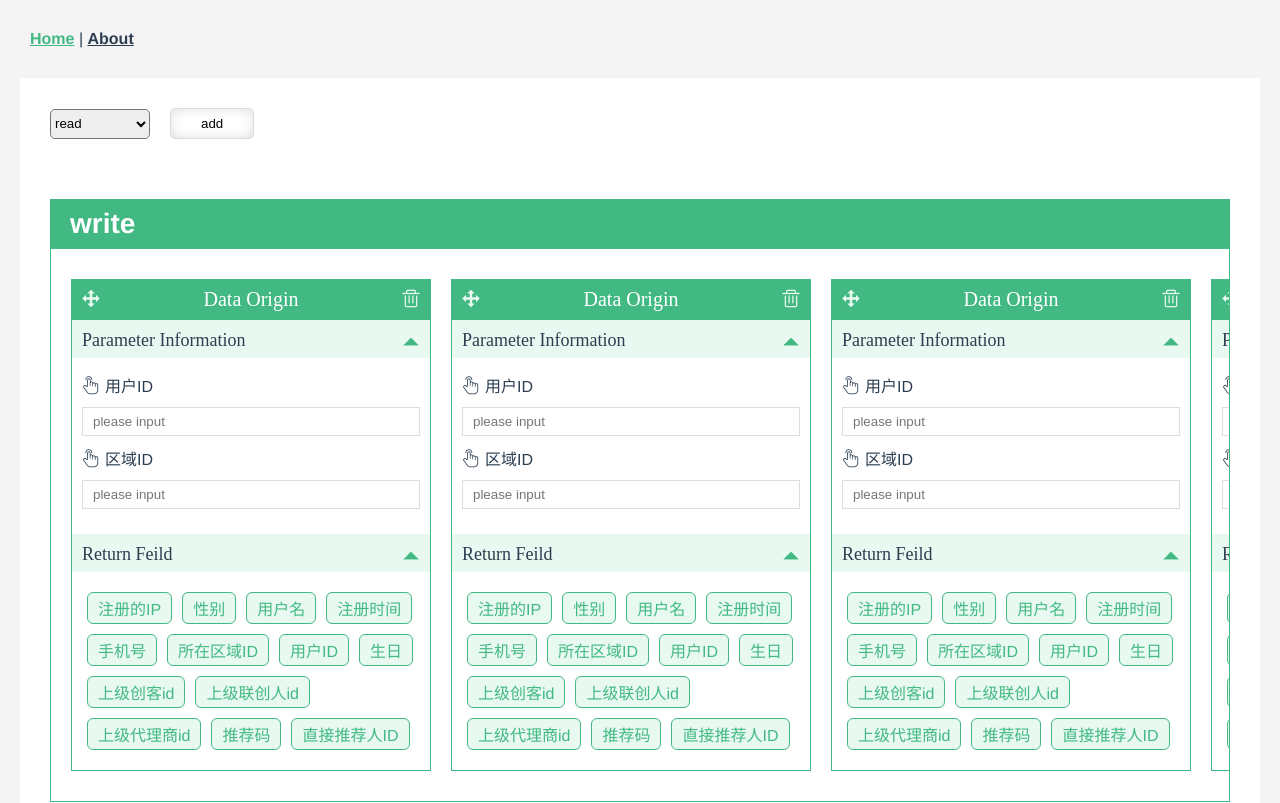
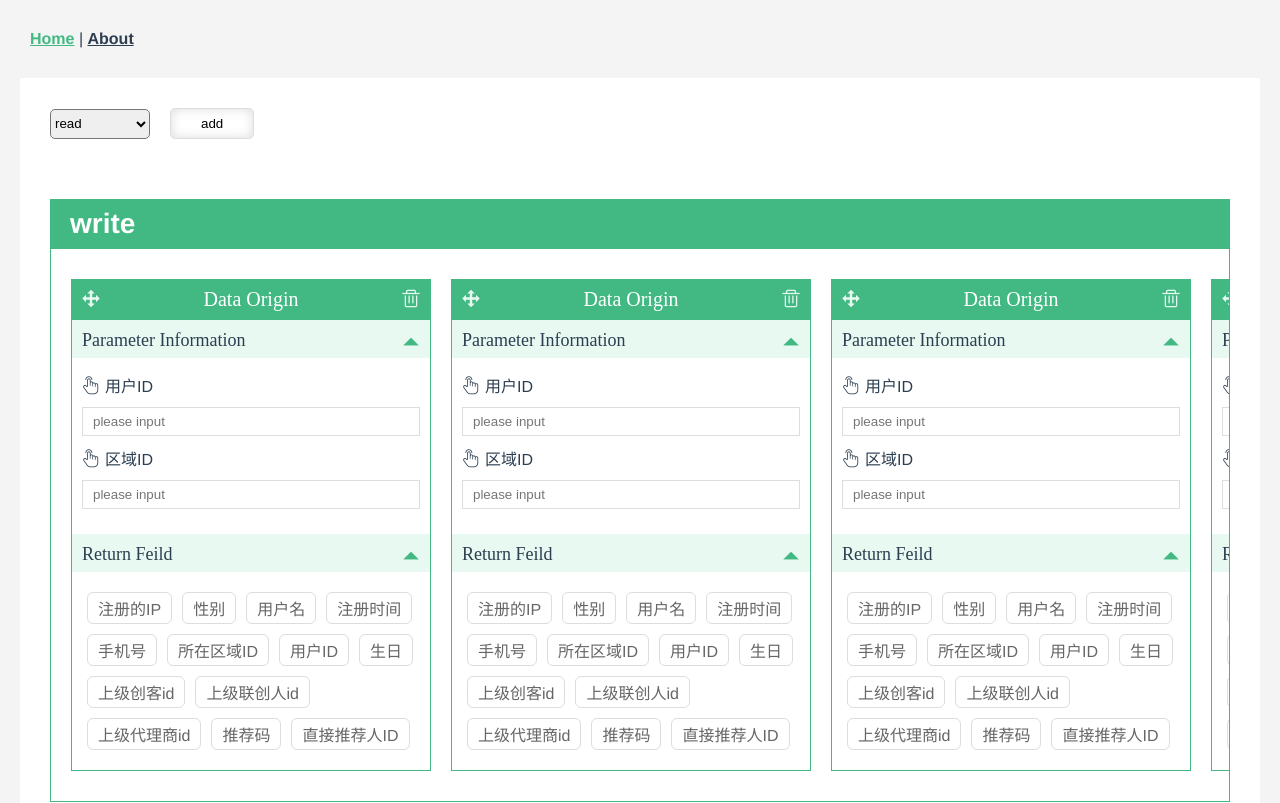
Before and after one commit to txl764496056/linkage, a Vue app: page /#/ in a window 1280 px wide. Shown: the top 803 px of the page. Built offline with nearby package versions, Linux system fonts and the light colour scheme.

Commit message:
图标状态

```diff
--- a/src/components/DataOrigin.vue
+++ b/src/components/DataOrigin.vue
@@ -3,7 +3,12 @@
         <div class="dr-title iconfont icon-yidong">Data Origin</div>
         <div class="dr-container">
             <header-body :title="'Parameter Information'" class="hd-item">
-                <parameter-item class="pi-item" v-for="(item) in parameter" :key="item.name" :param="item"></parameter-item>
+                <parameter-item class="pi-item"
+                v-for="(item) in parameter" :key="item.name"
+                :param="item"
+                :write_index='write_index'
+                :iconLink_state="iconLink_state"
+                :feild_color="feild_color"></parameter-item>
             </header-body>
             <header-body
             :title="'Return Feild'"
@@ -13,7 +18,7 @@
                     <span class="unit"
                     v-for="item in response"
                     :key="item.name"
-                    :class="{'light':feild_color[index]}">{{item.name}}</span>
+                    :class="{'light':feild_color[write_index]}">{{item.name}}</span>
                 </div>
             </header-body>
         </div>
@@ -42,16 +47,22 @@ import parameterItem from './ParameterItem';
                     return [];
                 }
             },
-            index:{
+            write_index:{
                 type:Number,
-                default:0
+                default:-1
+            },
+            iconLink_state:{
+                type:Array,
+                default:function(){
+                    return [];
+                }
             }
         },
         data:function(){
             return {
                 filter:[],
                 parameter:"",
-                response:""
+                response:"",
             }
         },
         mounted(){
@@ -63,6 +74,12 @@ import parameterItem from './ParameterItem';
         },
         computed:{
 
+        },
+        watch:{
+            // 颜色监控
+           feild_color:function(){
+            //    console.log(newVal,oldVal);
+           }
         }
     }
 </script>
--- a/src/components/ParameterItem.vue
+++ b/src/components/ParameterItem.vue
@@ -4,9 +4,9 @@
             <i class="iconfont light-red"
             :class="{'icon-lianjie':iconLink,'icon-shoudong':!iconLink}"
             @click="switchStatus()"></i>
-            <label :for="'param'+param.id">{{param.name}}</label>
+            <label :for="'param'+param.para_index">{{param.name}}</label>
         </div>
-        <input type="text" :id="'param'+param.id" placeholder="please input" v-show="isCustom">
+        <input type="text" :id="'param'+param.para_index" placeholder="please input" v-show="isCustom">
         <div class="link-msg" v-show="!isCustom">
             <p class="reg-msg">origin / user registration information:</p>
             <p class="origin-txt">msg</p>
@@ -27,9 +27,21 @@ import filterBox from './FilterBox';
                     return {}
                 }
             },
-            index:{
+            write_index:{ //data-origin的序列号
                 type:Number,
-                default:0
+                default:-1
+            },
+            feild_color:{
+                type:Array,
+                default:function(){
+                    return [];
+                }
+            },
+            iconLink_state:{
+                type:Array,
+                default:function(){
+                    return [];
+                }
             }
         },
         components:{
@@ -37,15 +49,51 @@ import filterBox from './FilterBox';
         },
         data(){
             return {
-                iconLink:false, //true：显示关联图标，false：显示手型图标
+                // iconLink:false, //true：显示关联图标，false：显示手型图标
+                iconLink:false
             }
+        },
+        mounted(){
+            this.iconLink = this.iconLink_state[this.param.para_index]
         },
         methods:{
             /**
              * 切换手型与挂链图标
              */
             switchStatus(){
+                // 切换图标
                 this.iconLink = !this.iconLink;
+
+                for(let i=0;i<this.iconLink_state.length;i++){
+                    if(i!=this.param.para_index){
+                        this.iconLink_state.splice(i,1,false);
+                    }else{
+                        this.iconLink_state.splice(this.param.para_index,1,this.iconLink);
+                    }
+                }
+
+                // 如果点击的是可读，则可写的所有返回字段高亮
+                let endIndex = this.write_index;
+                let len = this.feild_color.length;
+                if(endIndex<0){
+                    endIndex = len;
+                }
+
+                // 关联-切换后
+                if(this.iconLink){
+                    for(let i=0;i<len;i++){
+                        if(i<endIndex){
+                            this.feild_color.splice(i,1,true);
+                        }else{
+                            this.feild_color.splice(i,1,false);
+                        }
+                    }
+                // 手型-切换后
+                }else{
+                    for(let i=0;i<len;i++){
+                        this.feild_color.splice(i,1,false);
+                    }
+                }
             },
         },
         computed: {
@@ -56,6 +104,11 @@ import filterBox from './FilterBox';
                 return !this.iconLink;
             }
         },
+        watch:{
+            iconLink_state(){
+                this.iconLink = this.iconLink_state[this.param.para_index]
+            }
+        }
     }
 </script>
 
--- a/src/data-mock.js
+++ b/src/data-mock.js
@@ -1,7 +1,7 @@
 import Mock from 'mockjs';
 import axios from 'axios';
 
-let i = 0;
+// let i = 0;
 let source_id = 0;
 
 let source = {};
@@ -23,9 +23,9 @@ Mock.mock(RegExp('/write_source$'),'get',function(){
     let temp = Object.assign({},source);
     temp.permission = "Write";
     temp.source_id = ++source_id;
-    for(let key in temp.parameter){
-        temp.parameter[key].id = ++i;
-    }
+    // for(let key in temp.parameter){
+    //     temp.parameter[key].id = ++i;
+    // }
     return temp;
 });
 
@@ -35,6 +35,7 @@ Mock.mock(RegExp("/source$"),'get',function(){
     let temp = {};
     for(let i=0;i<8;i++){
         temp = Object.assign({},source);
+
         if(i%2==1){
             temp.permission = "Read";
             temp.response = "";
--- a/src/views/Home.vue
+++ b/src/views/Home.vue
@@ -15,7 +15,8 @@
         :key="item.source_id"
         :source="item"
         :feild_color="feild_color"
-        :index="index"></data-origin>
+        :iconLink_state="iconLink_state"
+        :write_index="index"></data-origin>
       </div>
     </div>
     <div class="container">
@@ -24,6 +25,8 @@
         <data-origin class="do-item"
         v-for="item in read_list"
         :key="item.source_id"
+        :feild_color="feild_color"
+        :iconLink_state="iconLink_state"
         :source="item"></data-origin>
       </div>
     </div>
@@ -45,17 +48,25 @@ export default {
       list:[],
       read_list:[], //可读数据
       write_list:[], //可写数据
-      feild_color:[]
+      iconLink_state:[], //所有手型/关联图标状态。true：显示关联图标，false：显示手型图标
+      feild_color:[] //返回字段高亮颜色判断
     }
   },
   mounted(){
     this.axios.get("/source").then(res=>{
       let data = res.data;
+      let num = 0;
       for(let i=0;i<data.length;i++){
-        // 分离刻度可写数据
+
+        for(let key in data[i].parameter){
+          this.iconLink_state.push(false); //每个字段值的关联图标状态
+          data[i].parameter[key].para_index = num++; //每个字段值加序列号，
+        }
+
+        // 分离可读可写数据
         if(data[i].permission=='Read'){
           this.read_list.push(data[i]);
-          this.feild_color.push(true);
+          this.feild_color.push(false);//返回字段状态
         }else{
           this.write_list.push(data[i]);
         }
```
